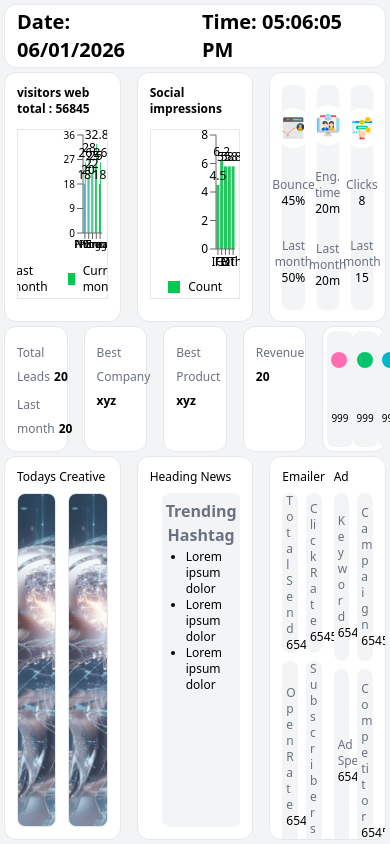
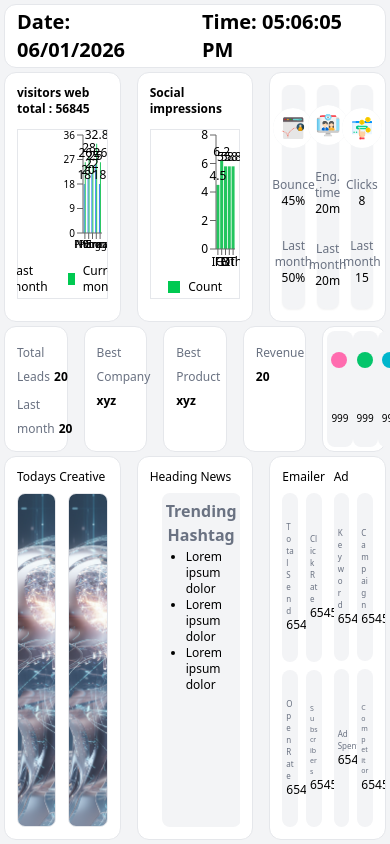
Before and after one commit to Amarjit-Gupta/next-js-dashboard, a Next.js app: page / in a window 390 px wide. Shown: the top 844 px of the page. Built offline with nearby package versions, Linux system fonts and the light colour scheme.

Commit message:
first-commit

```diff
--- a/app/Emailer/page.jsx
+++ b/app/Emailer/page.jsx
@@ -35,19 +35,19 @@ const Emailer = () => {
 
                 <div className=" border-red-500 flex-1 grid grid-cols-2 gap-2">
                     <div className=" flex flex-col justify-center px-1 bg-gray-100 rounded-lg">
-                        <p className="text-gray-500 text-xs xl:text-sm wrap-break-word">Total Send</p>
+                        <p className="text-gray-500 text-[8px] lg:text-sm wrap-break-word">Total Send</p>
                         <p className="text-xs lg:text-xl">65455</p>
                     </div>
                     <div className=" flex flex-col justify-center px-1 bg-gray-100 rounded-lg">
-                        <p className="text-gray-500  text-xs xl:text-sm wrap-break-word">Click Rate</p>
+                        <p className="text-gray-500  text-[8px] lg:text-sm wrap-break-word">Click Rate</p>
                         <p className="text-xs lg:text-xl">65455</p>
                     </div>
                     <div className=" flex flex-col justify-center px-1 bg-gray-100 rounded-lg">
-                        <p className="text-gray-500  text-xs xl:text-sm wrap-break-word">Open Rate</p>
+                        <p className="text-gray-500  text-[8px] lg:text-sm wrap-break-word">Open Rate</p>
                         <p className="text-xs lg:text-xl">65455</p>
                     </div>
                     <div className=" flex flex-col justify-center px-1 bg-gray-100 rounded-lg">
-                        <p className="text-gray-500  text-xs xl:text-sm wrap-break-word">Subscribers</p>
+                        <p className="text-gray-500  text-[7px] lg:text-sm wrap-break-word">Subscribers</p>
                         <p className="text-xs lg:text-xl">65455</p>
                     </div>
                 </div>
@@ -59,19 +59,19 @@ const Emailer = () => {
 
                 <div className="flex-1 grid grid-cols-2 gap-2">
                     <div className=" flex flex-col justify-center px-1 bg-gray-100 rounded-lg">
-                        <p className="text-gray-500 text-xs xl:text-sm wrap-break-word">Keyword</p>
+                        <p className="text-gray-500 text-[8px] lg:text-sm wrap-break-word">Keyword</p>
                         <p className="text-xs lg:text-xl">65455</p>
                     </div>
                     <div className=" flex flex-col justify-center px-1 bg-gray-100 rounded-lg">
-                        <p className="text-gray-500 text-xs xl:text-sm wrap-break-word">Campaign</p>
+                        <p className="text-gray-500 text-[8px] lg:text-sm wrap-break-word">Campaign</p>
                         <p className="text-xs lg:text-xl">65455</p>
                     </div>
                     <div className=" flex flex-col justify-center px-1 bg-gray-100 rounded-lg">
-                        <p className="text-gray-500 text-xs xl:text-sm">Ad Spent</p>
+                        <p className="text-gray-500 text-[8px] lg:text-sm">Ad Spent</p>
                         <p className="text-xs lg:text-xl">65455</p>
                     </div>
                     <div className=" flex flex-col justify-center px-1 bg-gray-100 rounded-lg">
-                        <p className="text-gray-500 text-xs xl:text-sm wrap-break-word">Competitor</p>
+                        <p className="text-gray-500 text-[7px] lg:text-sm wrap-break-word">Competitor</p>
                         <p className="text-xs lg:text-xl">65455</p>
                     </div>
                 </div>
```
